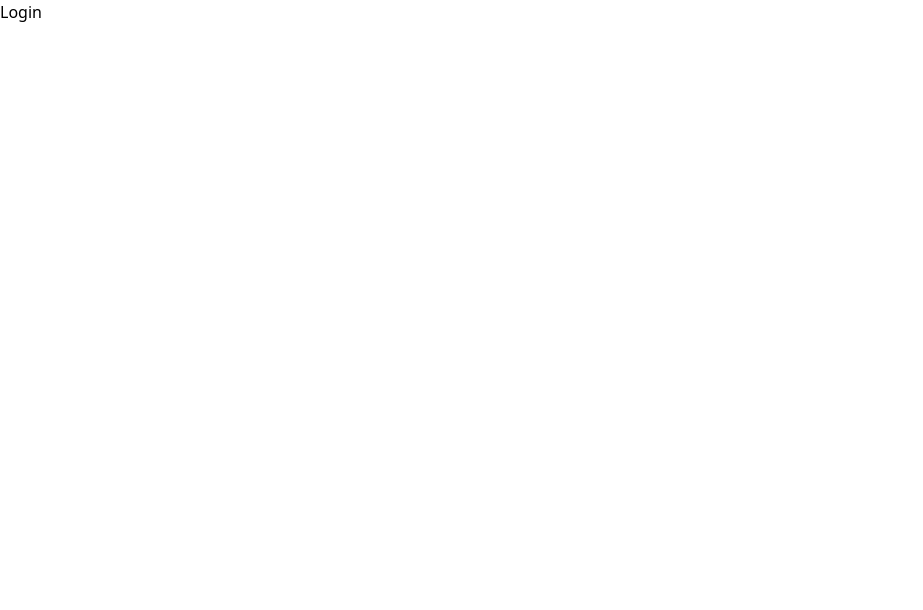
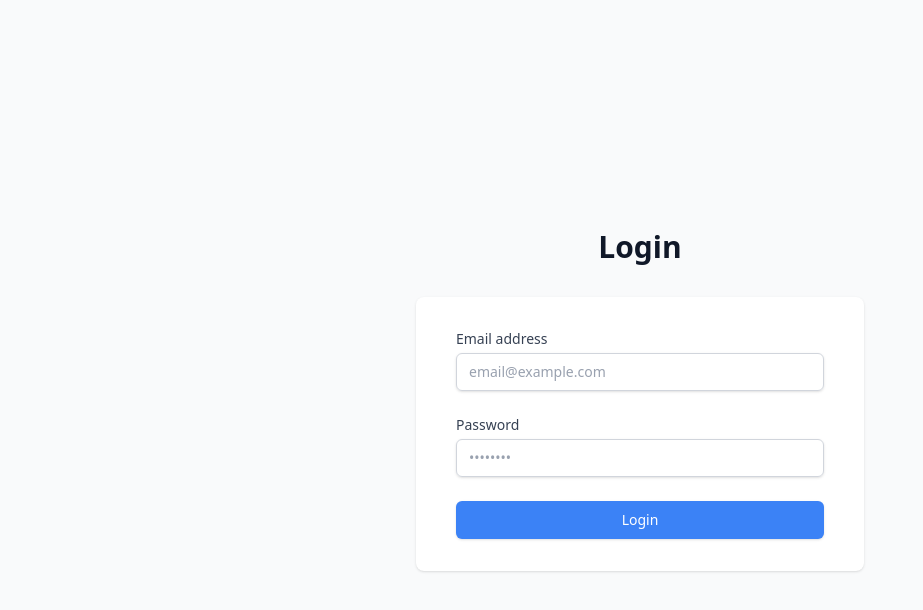
Before and after one commit to Svobodennn/laravel-vuejs-course, a Vue app in the folder frontend/vue-project/: page /login in a window 1280 px wide. Shown: the top 610 px of the page, without its empty margins (0-923 px from the left). Built offline with nearby package versions, Linux system fonts and the light colour scheme; the HTML template or start-up script is replaced by a standard one.

Commit message:
Simple login, register responce on fortify

```diff
--- a/frontend/vue-project/src/views/auth/Dashboard.vue
+++ b/frontend/vue-project/src/views/auth/Dashboard.vue
@@ -1,5 +1,25 @@
 <script setup lang="ts">
+import axiosInstance from '@/lib/axios'
 
+const user = async () => {
+    try {
+        const response = await axiosInstance.get('/user')
+        console.log(response.data)
+    } catch (error) {
+        console.error(error)
+    }
+}
+
+const logout = async () => {
+    try {
+        await axiosInstance.post('/logout')
+        console.log('User logged out')
+    } catch (error) {
+        console.error(error)
+    }
+}
+
+logout();
 </script>
 <template>
     <h1>Dashboard</h1>
--- a/frontend/vue-project/src/views/auth/Login.vue
+++ b/frontend/vue-project/src/views/auth/Login.vue
@@ -1,6 +1,63 @@
 <script setup lang="ts">
+import { reactive } from 'vue'
+import axiosInstance from '@/lib/axios'
 
+interface LoginForm {
+    email: string;
+    password: string;
+}
+
+const form = reactive<LoginForm>({
+    email: '',
+    password: '',
+})
+
+const login = async (payload: LoginForm) => {
+    try {
+        await axiosInstance.get('/sanctum/csrf-cookie', {
+            baseURL: 'http://localhost:8000',
+        });
+        console.log('CSRF cookie set');
+        const response = await axiosInstance.post('/login', payload)
+        console.log(response.data)
+    } catch (error) {
+        console.error(error)
+    }
+}
 </script>
+
 <template>
-    <h1>Login</h1>
+    <div class="min-h-screen bg-gray-50 flex flex-col justify-center py-12 sm:px-6 lg:px-8">
+        <div class="sm:mx-auto sm:w-full sm:max-w-md">
+            <h1 class="text-center text-3xl font-extrabold text-gray-900">Login</h1>
+        </div>
+        <div class="mt-8 sm:mx-auto sm:w-full sm:max-w-md">
+            <div class="bg-white py-8 px-4 shadow sm:rounded-lg sm:px-10">
+                <form @submit.prevent="login(form)" class="space-y-6">
+                    <div>
+                        <label for="email" class="block text-sm font-medium text-gray-700">Email address</label>
+                        <div class="mt-1">
+                            <input v-model="form.email" type="email" id="email" required
+                                class="appearance-none block w-full px-3 py-2 border border-gray-300 rounded-md shadow-sm placeholder-gray-400 focus:outline-none focus:ring-brand focus:border-brand sm:text-sm"
+                                placeholder="email@example.com" />
+                        </div>
+                    </div>
+                    <div>
+                        <label for="password" class="block text-sm font-medium text-gray-700">Password</label>
+                        <div class="mt-1">
+                            <input v-model="form.password" type="password" id="password" required
+                                class="appearance-none block w-full px-3 py-2 border border-gray-300 rounded-md shadow-sm placeholder-gray-400 focus:outline-none focus:ring-brand focus:border-brand sm:text-sm"
+                                placeholder="••••••••" />
+                        </div>
+                    </div>
+                    <div>
+                        <button type="submit"
+                            class="w-full flex justify-center py-2 px-4 border border-transparent rounded-md shadow-sm text-sm font-medium text-white bg-brand hover:bg-brand-strong focus:outline-none focus:ring-2 focus:ring-offset-2 focus:ring-brand">
+                            Login
+                        </button>
+                    </div>
+                </form>
+            </div>
+        </div>
+    </div>
 </template>
```
Also changed, not shown: 1 other file (tests, documents, lock files or other folders).
